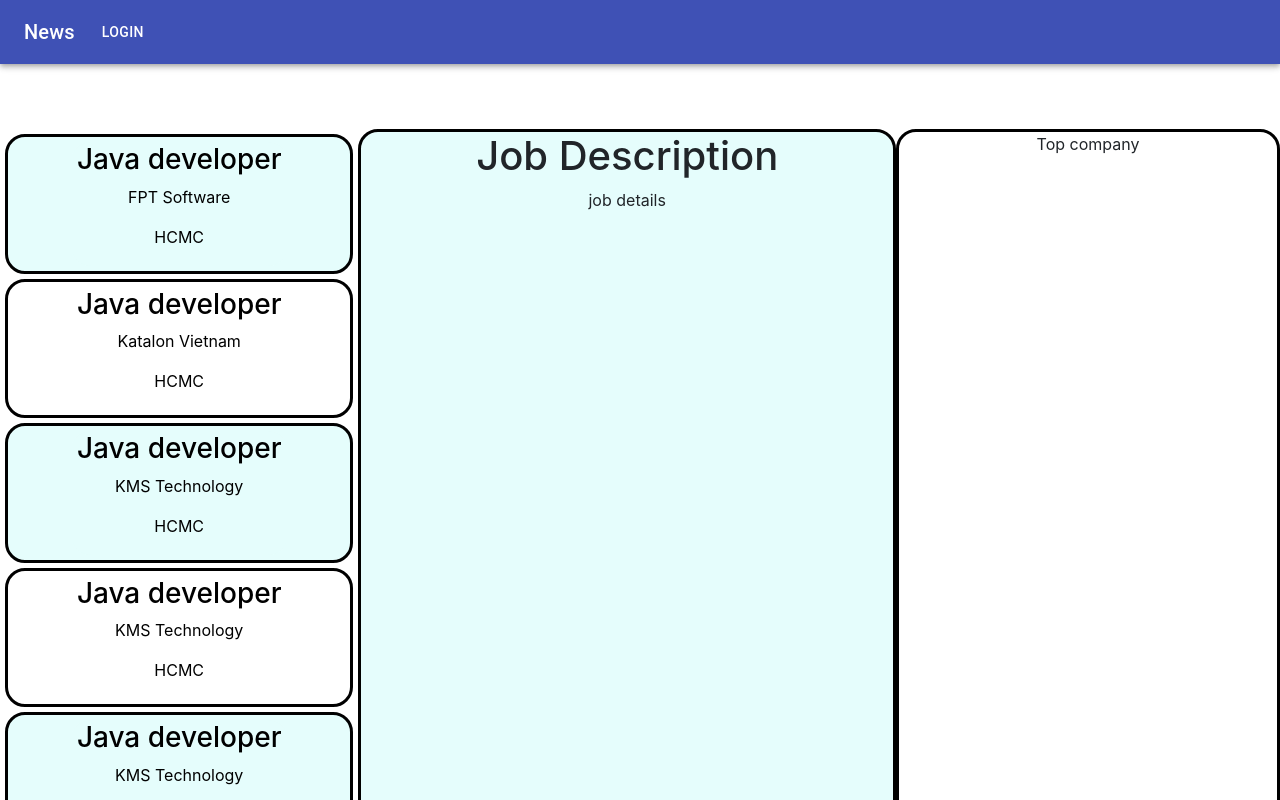
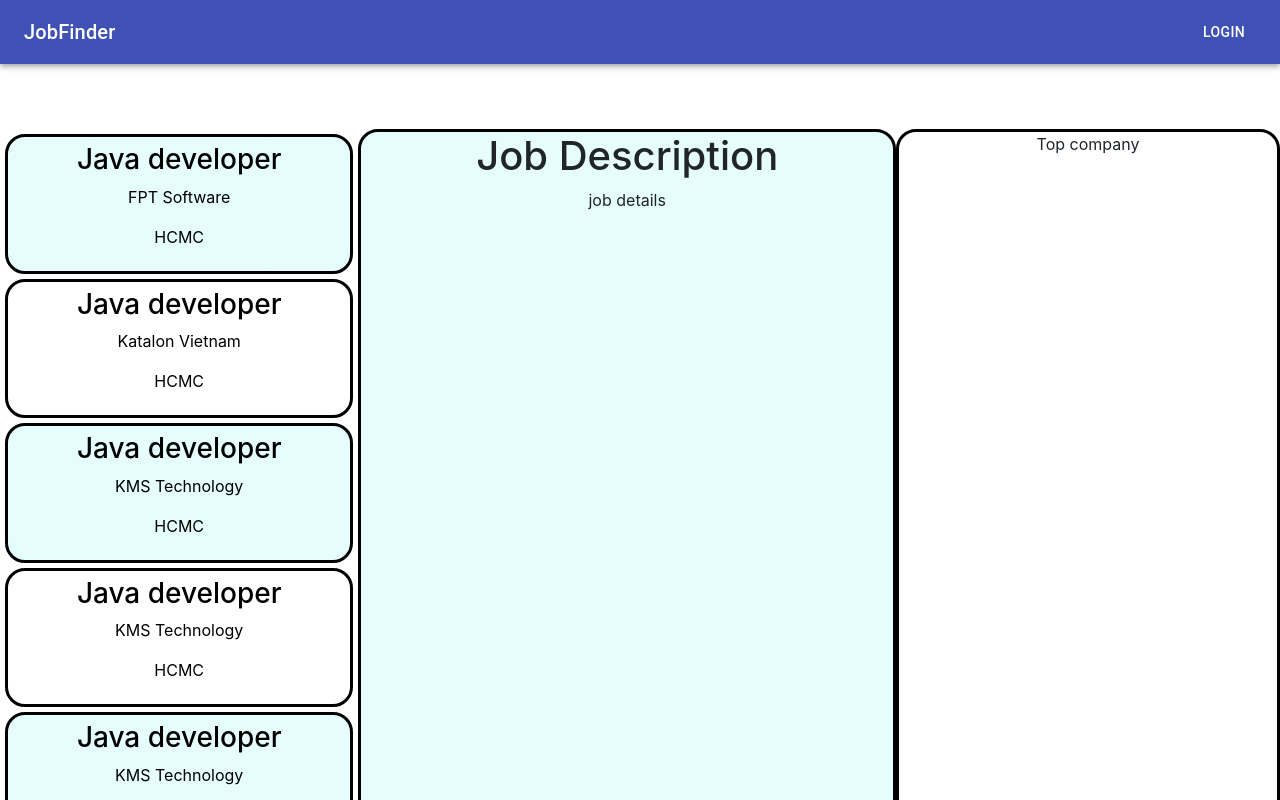
Before and after one commit to c4phesua/JobFinder-portal, a React (Create React App) app: page / in a window 1280 px wide. Shown: the top 800 px of the page. Built offline with nearby package versions, Linux system fonts and the light colour scheme.

Commit message:
update navigation bar

```diff
--- a/src/component/NavigationBar.jsx
+++ b/src/component/NavigationBar.jsx
@@ -24,9 +24,15 @@ export default function ButtonAppBar() {
       <div className={classes.root}>
         <AppBar position="static">
           <Toolbar>
-            <Typography variant="h6" className={classes.menuButton}>
-              News
+            <Typography
+                className={classes.menuButton}
+                variant="h6"
+            >
+              <a style={{color:'white'}} href="/">
+                JobFinder
+              </a>
             </Typography>
+            <Typography className={classes.title}> </Typography>
             <Button color="inherit" href="/login">Login</Button>
           </Toolbar>
         </AppBar>
```
